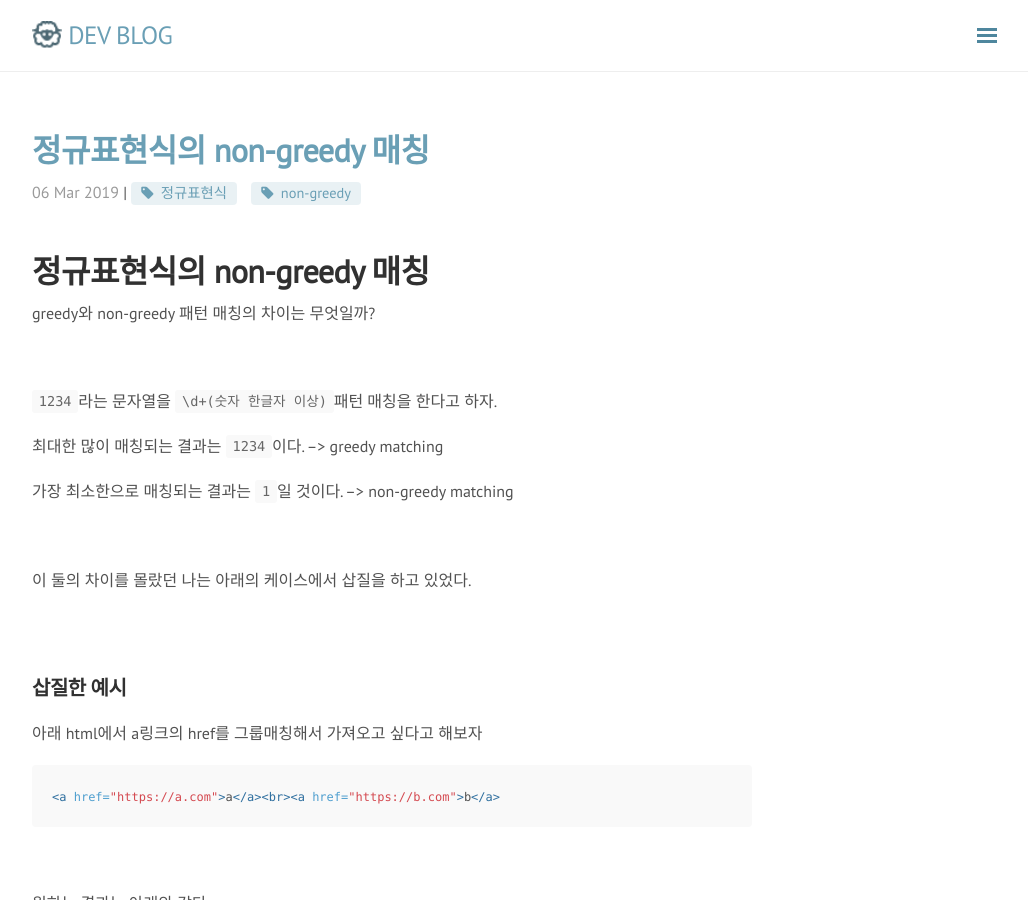
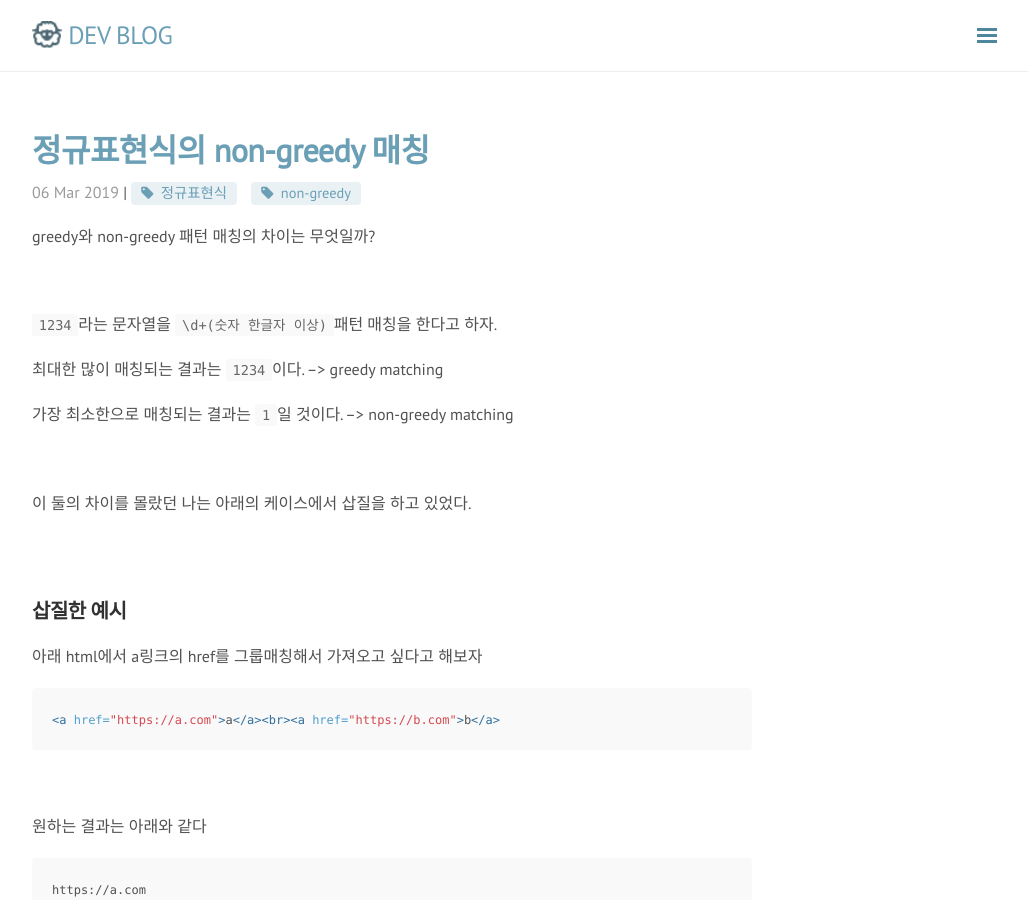
Before and after one commit to rmcodestar/rmcodestar.github.io, a Jekyll site: the page built from _posts/2019-03-06-regex-non-greedy.md, in a window 1280 px wide and 900 px high. Shown: the whole window, without its empty margins (248-1276 px from the left). Built offline with Jekyll 4.4.1, drawn with Linux system fonts in a browser that asks for light colours; nearby versions of some CDN libraries; comment, search, counter and statistics services are not loaded.

Commit message:
Update 2019-03-06-regex-non-greedy.md

```diff
--- a/_posts/2019-03-06-regex-non-greedy.md
+++ b/_posts/2019-03-06-regex-non-greedy.md
@@ -5,7 +5,6 @@ category: 정규표현식
 tag: [정규표현식, non-greedy]
 ---
 
-# 정규표현식의 non-greedy 매칭
 
 greedy와 non-greedy 패턴 매칭의 차이는 무엇일까?
 
```
